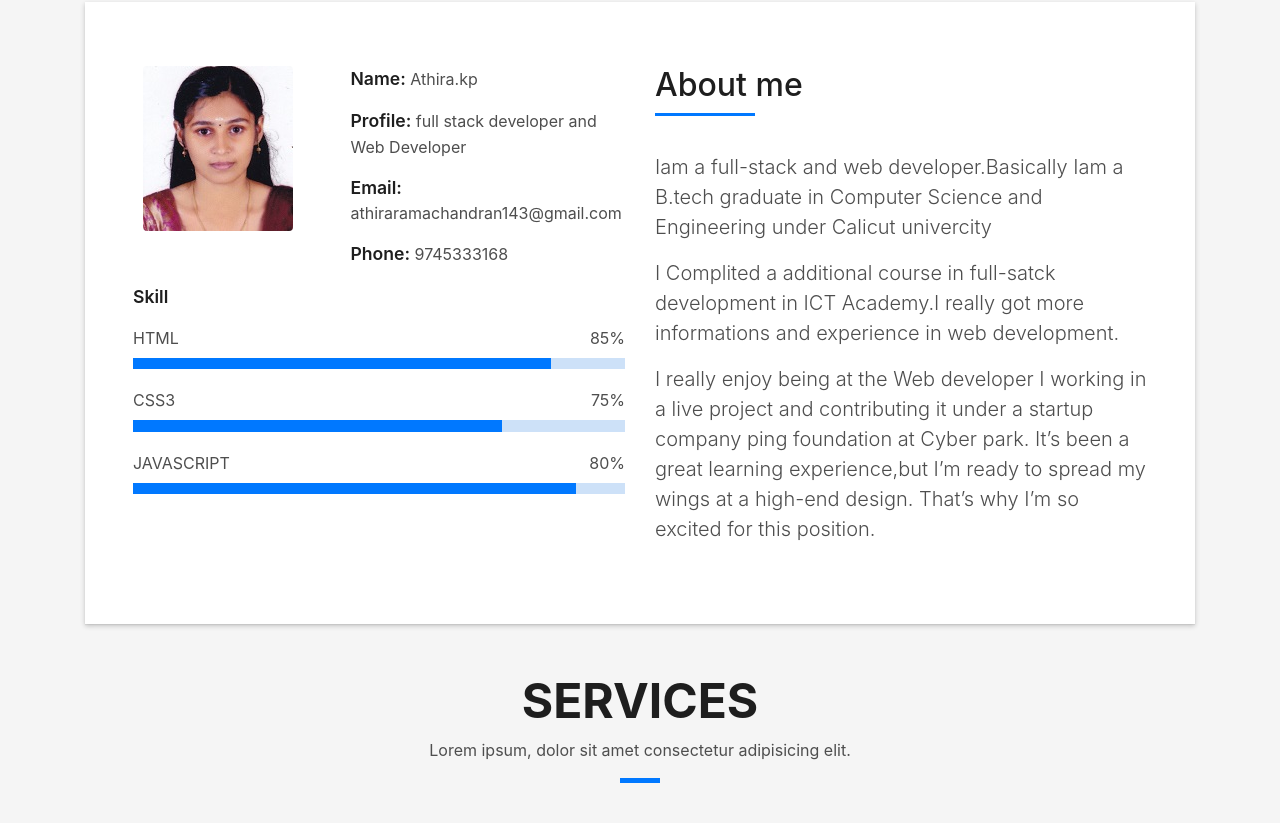
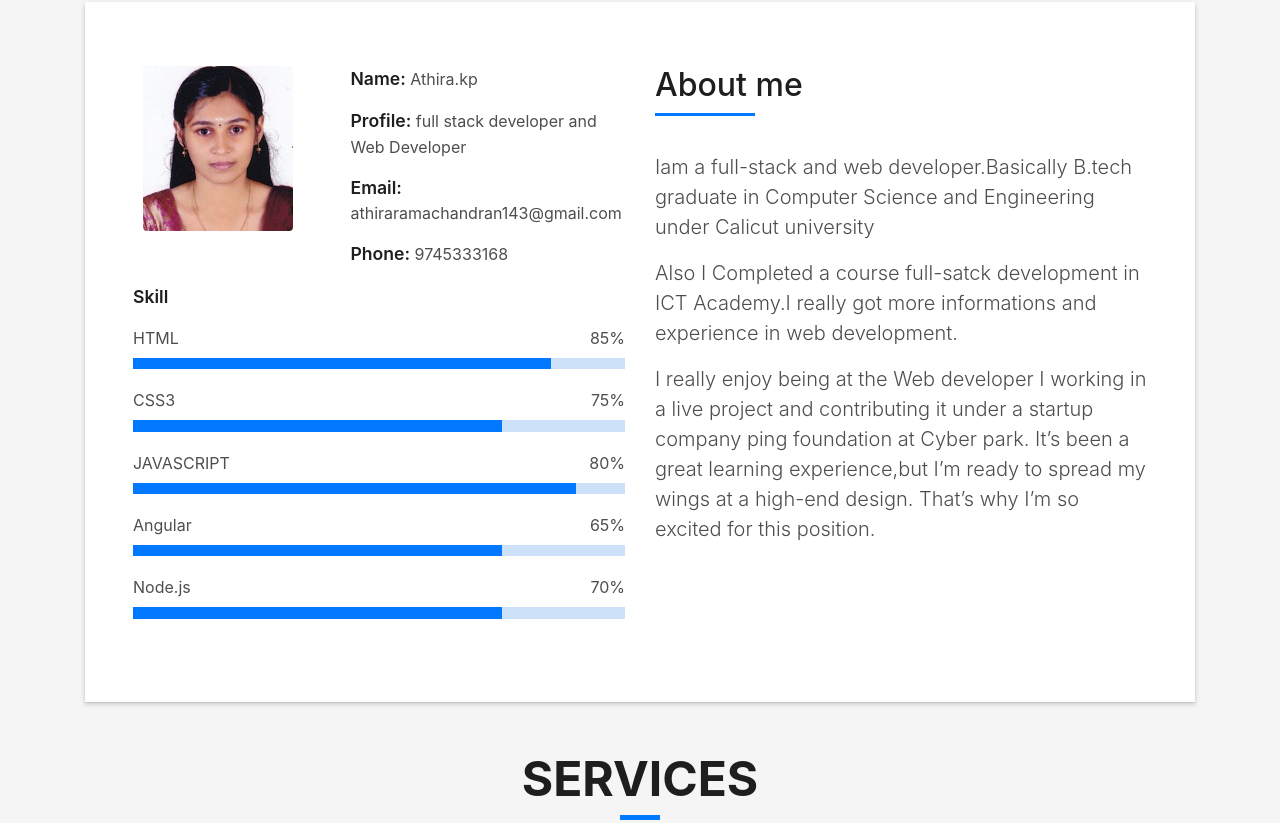
Before and after one commit to AthiraMb/AthiraMb.github.io, a plain HTML site: page index.html in a window 1280 px wide. Shown: the part 862-1685 px from the top of the page. Drawn offline with Linux system fonts and the light colour scheme; files whose address does not match are found by name.

Commit message:
edit the about

```diff
--- a/index.html
+++ b/index.html
@@ -125,6 +125,16 @@
                     <div class="progress-bar" role="progressbar" style="width: 90%" aria-valuenow="90" aria-valuemin="0"
                       aria-valuemax="100"></div>
                   </div>
+                  <span>Angular</span> <span class="pull-right">65%</span>
+                  <div class="progress">
+                    <div class="progress-bar" role="progressbar" style="width: 75%" aria-valuenow="75" aria-valuemin="0"
+                         aria-valuemax="100"></div>
+                  </div>
+                  <span>Node.js</span> <span class="pull-right">70% </span>
+                  <div class="progress">
+                    <div class="progress-bar" role="progressbar" style="width: 75%" aria-valuenow="75" aria-valuemin="0"
+                         aria-valuemax="100"></div>
+                  </div>
                 </div>
               </div>
               <div class="col-md-6">
@@ -135,11 +145,11 @@
                     </h5>
                   </div>
                   <p class="lead">
-                    Iam a full-stack and web developer.Basically Iam a B.tech graduate in Computer Science and
-                    Engineering under Calicut univercity
+                    Iam a full-stack and web developer.Basically B.tech graduate in Computer Science and
+                    Engineering under Calicut university
                   </p>
                   <p class="lead">
-                    I Complited a additional course in full-satck development in ICT Academy.I really got more
+            Also I Completed a course full-satck development in ICT Academy.I really got more
                     informations and experience in web development.
                   </p>
                   <p class="lead">
@@ -166,9 +176,9 @@
             <h3 class="title-a">
               Services
             </h3>
-            <p class="subtitle-a">
+           <!--class="subtitle-a">
               Lorem ipsum, dolor sit amet consectetur adipisicing elit.
-            </p>
+            </p>-->
             <div class="line-mf"></div>
           </div>
         </div>
```
